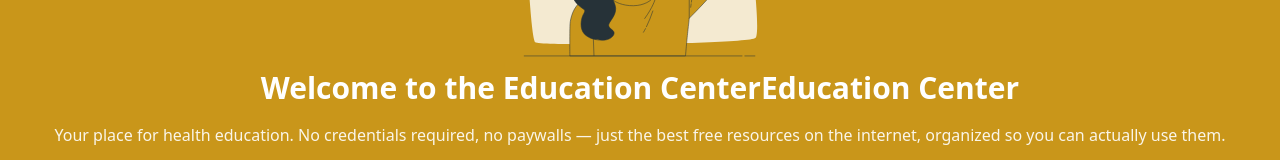
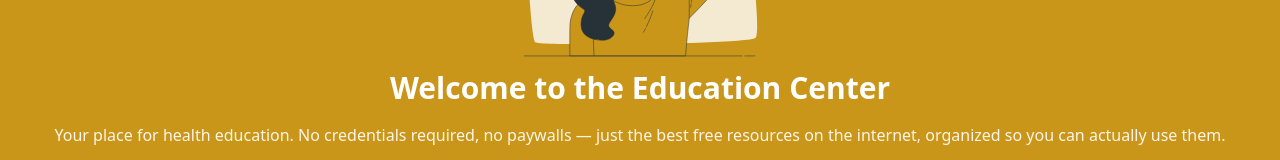
Before and after one commit to michaelkaffel/decolonize-healthcare, a React (Vite) app in the folder client/: page /education in a window 1280 px wide. Shown: the part 266-426 px from the top of the page. Built offline with nearby package versions, Linux system fonts and the light colour scheme; no server answers.

Commit message:
typo on education page

```diff
--- a/client/src/pages/Education.jsx
+++ b/client/src/pages/Education.jsx
@@ -89,7 +89,7 @@ const Education = () => (
         <div className='bg-brand-gold text-center px-4 pb-10'>
 
             <h1 className='text-3xl font-semibold text-white mb-4'>
-                Welcome to the <span className="font-bold">Education Center</span>Education Center
+                Welcome to the <span className="font-bold">Education Center</span>
             </h1>
             <p className='text-white/90 mx-auto mx-w-[80%] leading-relaxed'>
                 Your place for health education. No credentials required, no paywalls —
```
